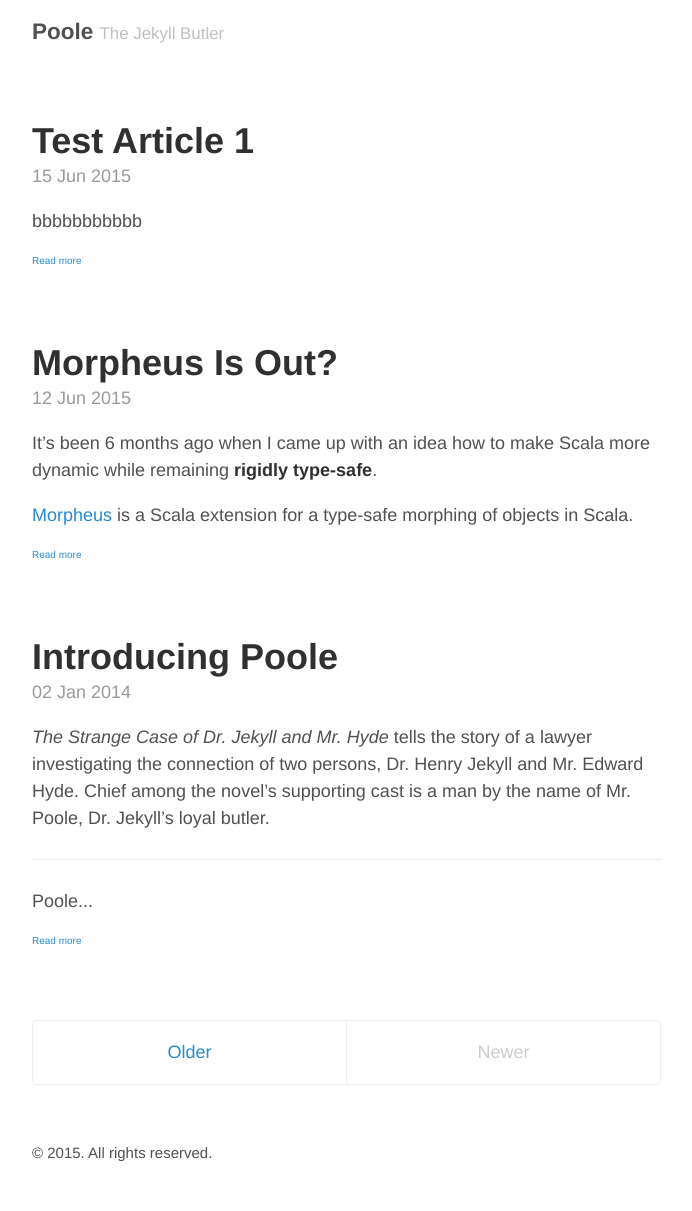
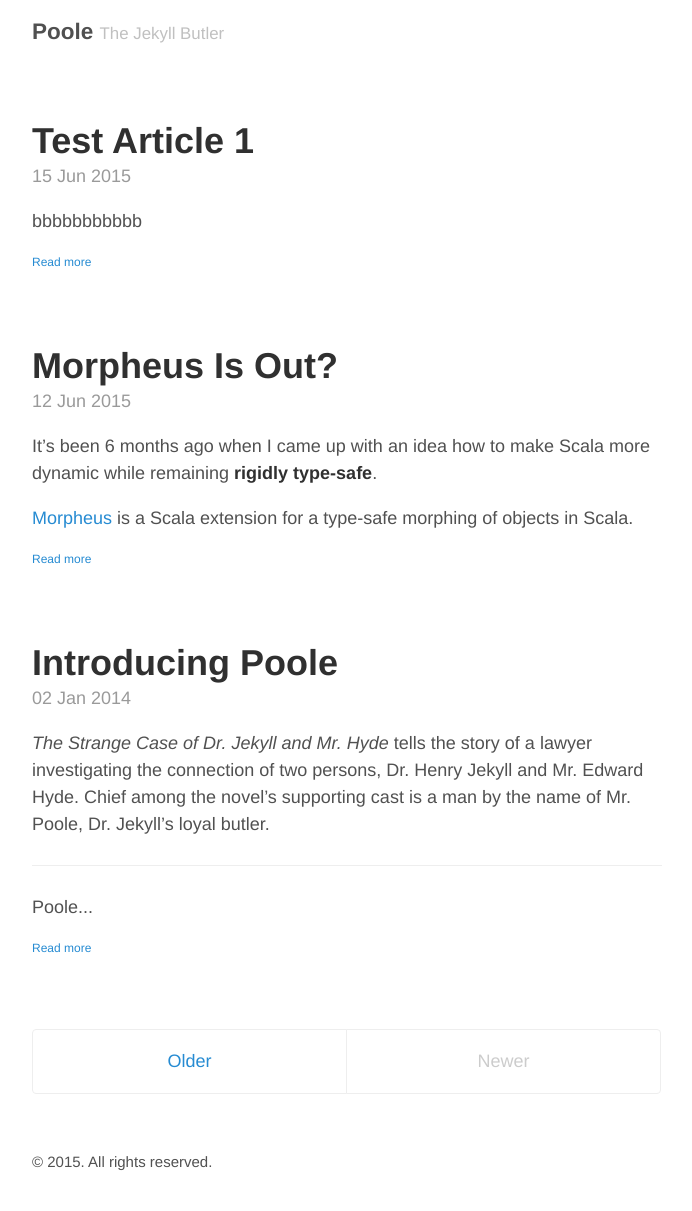
Before and after one commit to zslajchrt/zslajchrt.github.io, a Jekyll site: the page built from index.html, in a window 1280 px wide. Shown: the whole page, without its empty margins (293-985 px from the left). Built offline with Jekyll 4.4.1, drawn with Linux system fonts in a browser that asks for light colours; the list of posts is cut into pages by our own code.

Commit message:
Update _pagination.scss

```diff
--- a/_sass/_pagination.scss
+++ b/_sass/_pagination.scss
@@ -4,7 +4,7 @@
 // there are no more previous or next posts to show.
 
 .readmore {
-  font-size: 10px
+  font-size: 12px
 }
 
 .pagination {
```
